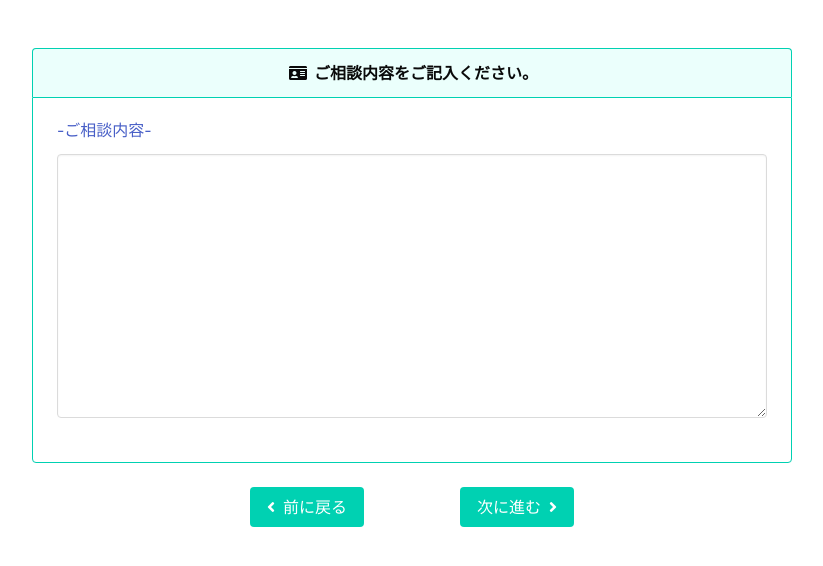
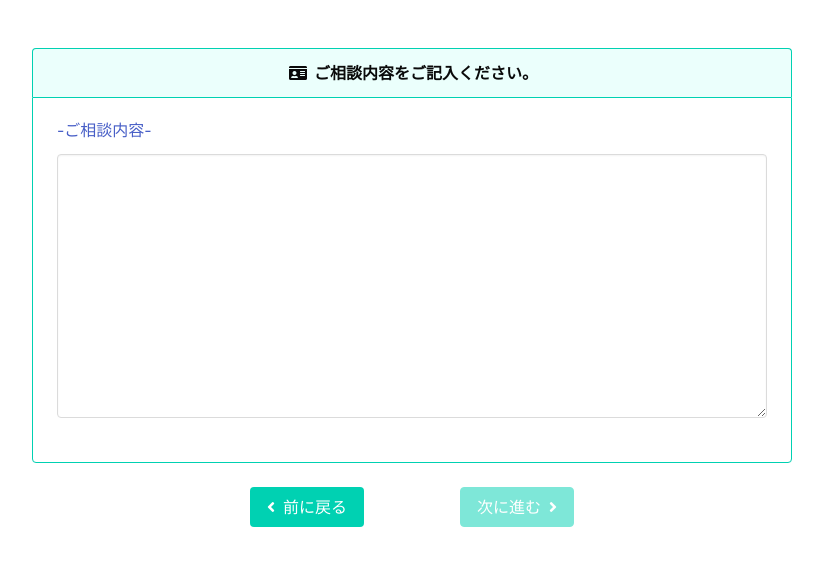
Before and after one commit to haruka919/vue-kadai02, a Vue app: page /form-consultation in a window 1280 px wide. Shown: the top 566 px of the page, without its empty margins (228-1051 px from the left). Built offline with nearby package versions, Linux system fonts and the light colour scheme.

Commit message:
ボタンの有効・無効の切り替えを追加

```diff
--- a/src/views/FormConsultation.vue
+++ b/src/views/FormConsultation.vue
@@ -20,7 +20,7 @@
     <div class="columns">
       <div class="column has-text-centered">
         <router-link to="/form-question" class="button is-primary mx-6"><i class="mr-2 fas fa-angle-left"></i>前に戻る</router-link>
-        <router-link to="#" class="button is-primary mx-6">次に進む<i class="ml-2 fas fa-angle-right"></i></router-link>
+        <router-link to="#" class="button is-primary mx-6" :disabled="isPush">次に進む<i class="ml-2 fas fa-angle-right"></i></router-link>
       </div>
     </div>
   </div>
@@ -36,6 +36,13 @@ export default {
       set (value) {
         this.$store.commit('saveConsultation', value)
       }
+    },
+    isPush () {
+      if (this.consultation) {
+        return false
+      } else {
+        return true
+      }
     }
   }
 }
--- a/src/views/FormProfile.vue
+++ b/src/views/FormProfile.vue
@@ -49,7 +49,7 @@
     </div>
     <div class="columns">
         <div class="column has-text-centered">
-          <router-link to="/form-question" tag="button" class="button is-primary mx-6">次に進む<i class="ml-2 fas fa-angle-right"></i></router-link>
+          <router-link to="/form-question" tag="button" class="button is-primary mx-6" :disabled="isPush">次に進む<i class="ml-2 fas fa-angle-right"></i></router-link>
         </div>
       </div>
   </div>
@@ -96,6 +96,13 @@ export default {
       set (day) {
         this.$store.commit('saveDay', day)
       }
+    },
+    isPush () {
+      if (this.gender && this.selectedYear && this.selectedMonth && this.selectedDay) {
+        return false
+      } else {
+        return true
+      }
     }
   },
   watch: {
--- a/src/views/FormQuestion.vue
+++ b/src/views/FormQuestion.vue
@@ -47,7 +47,7 @@
         <div class="columns">
           <div class="column has-text-centered">
             <router-link to="/" tag="button" class="button is-primary mx-6"><i class="mr-2 fas fa-angle-left"></i>前に戻る</router-link>
-            <router-link to="/form-consultation" tag="button" class="button is-primary mx-6">次に進む<i class="ml-2 fas fa-angle-right"></i></router-link>
+            <router-link to="/form-consultation" tag="button" class="button is-primary mx-6" :disabled="isPush">次に進む<i class="ml-2 fas fa-angle-right"></i></router-link>
           </div>
         </div>
       </div>
@@ -81,6 +81,13 @@ export default {
       set (value) {
         this.$store.commit('saveQuestion03', value)
       }
+    },
+    isPush () {
+      if (this.question01 && this.question02 && this.question03) {
+        return false
+      } else {
+        return true
+      }
     }
   }
 }
```
